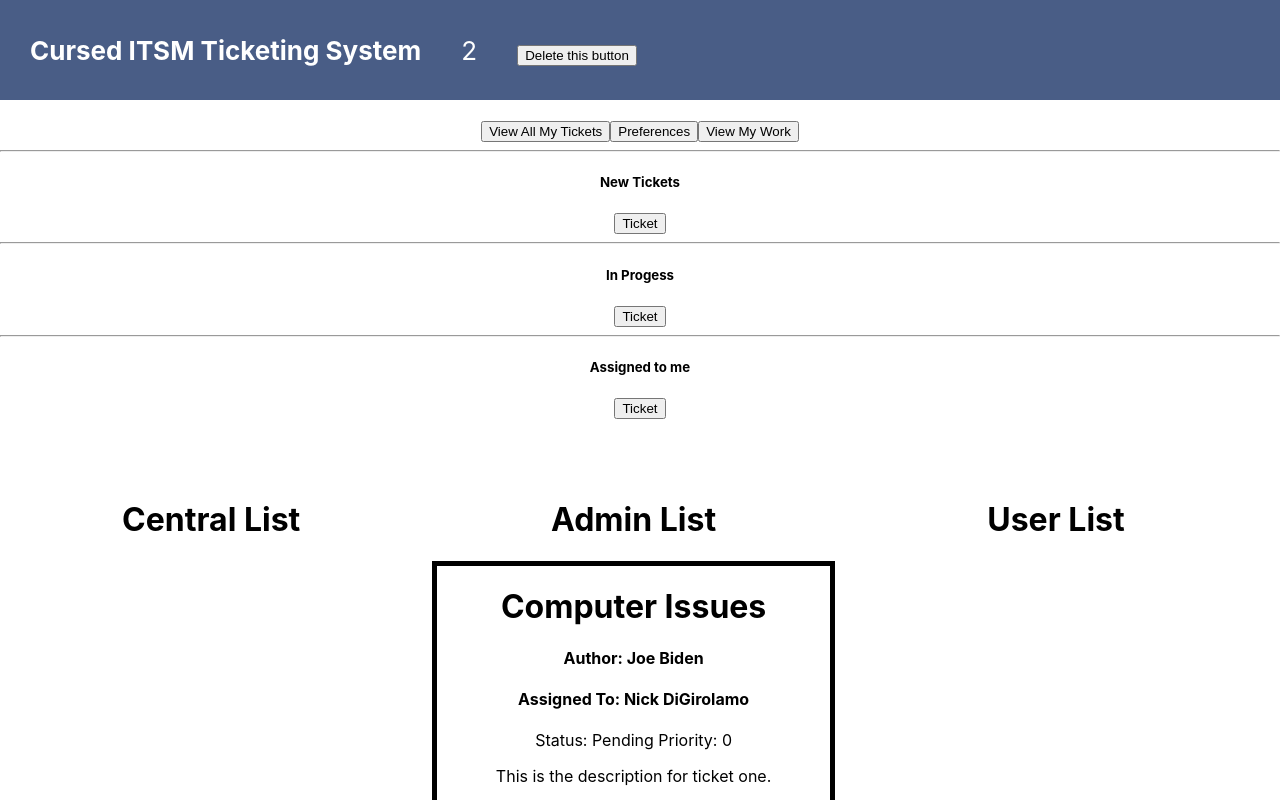
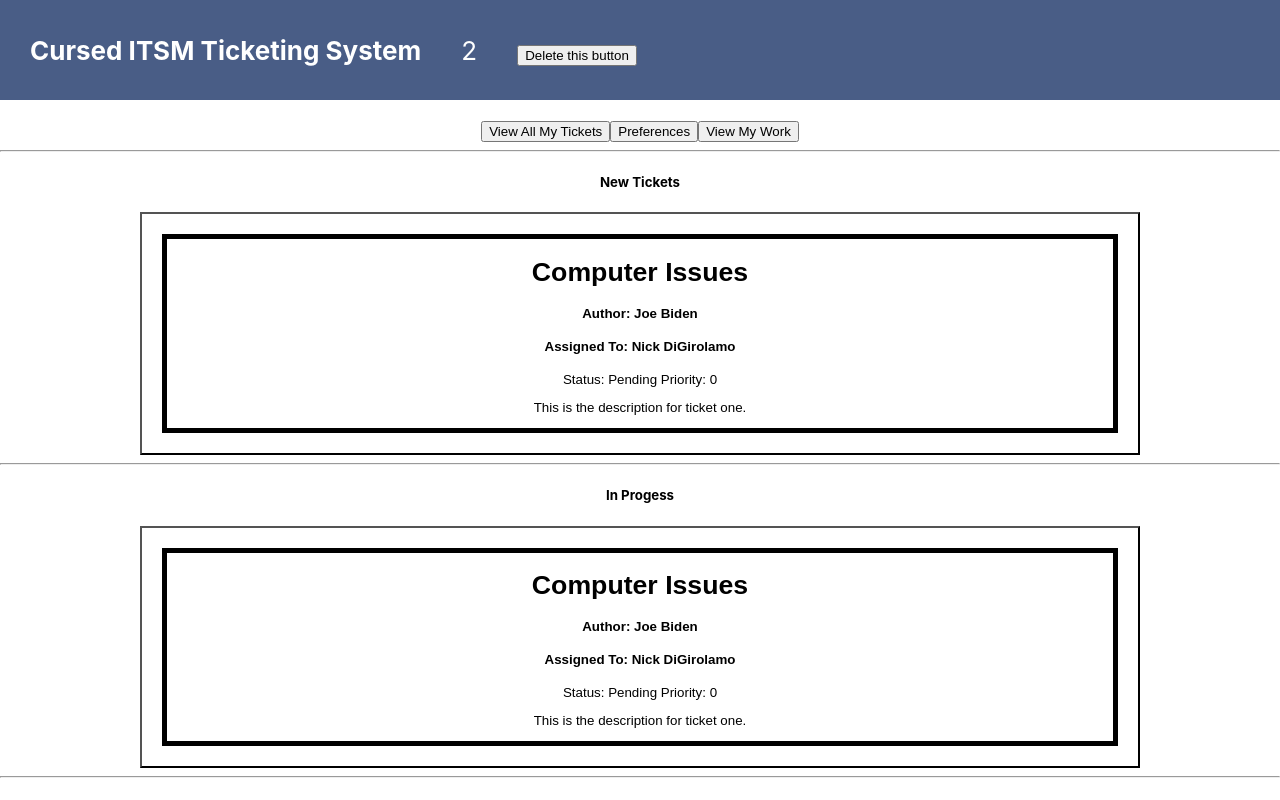
Before and after one commit to galennare/cursed-itsm-board, a React (Create React App) app: page / in a window 1280 px wide. Shown: the top 800 px of the page. Built offline with nearby package versions, Linux system fonts and the light colour scheme.

Commit message:
made the ticket buttons actually look like ticket buttons

```diff
--- a/src/components/RevealTicket.tsx
+++ b/src/components/RevealTicket.tsx
@@ -38,7 +38,16 @@ export function RevealTicket(): JSX.Element {
     const [reveal, setReveal] = useState<boolean>(false);
     return (
         <span>
-            <Button onClick={() => setReveal(!reveal)}>Ticket</Button>
+            <Button
+                style={{
+                    width: "1000px",
+                    padding: "10px",
+                    backgroundColor: "white"
+                }}
+                onClick={() => setReveal(!reveal)}
+            >
+                {fun}
+            </Button>
             {reveal ? fun : ""}
         </span>
     );
```
